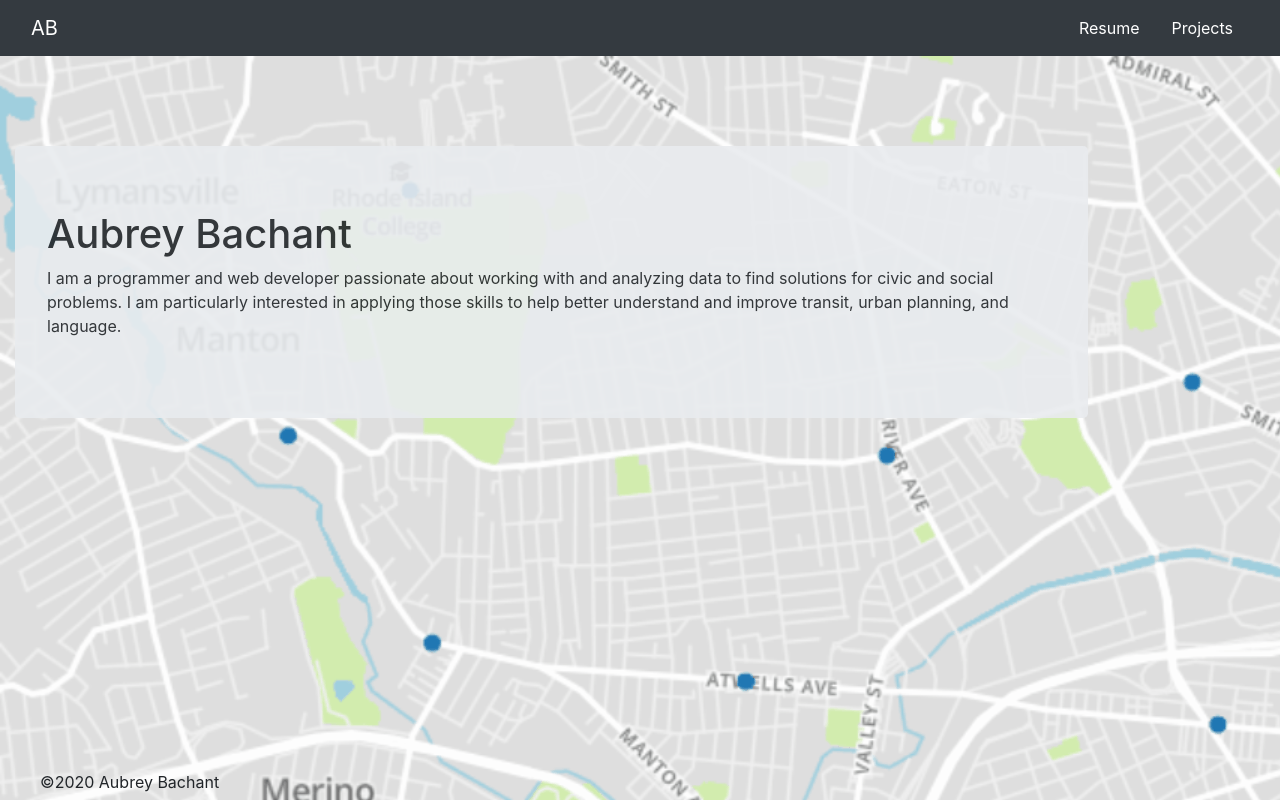
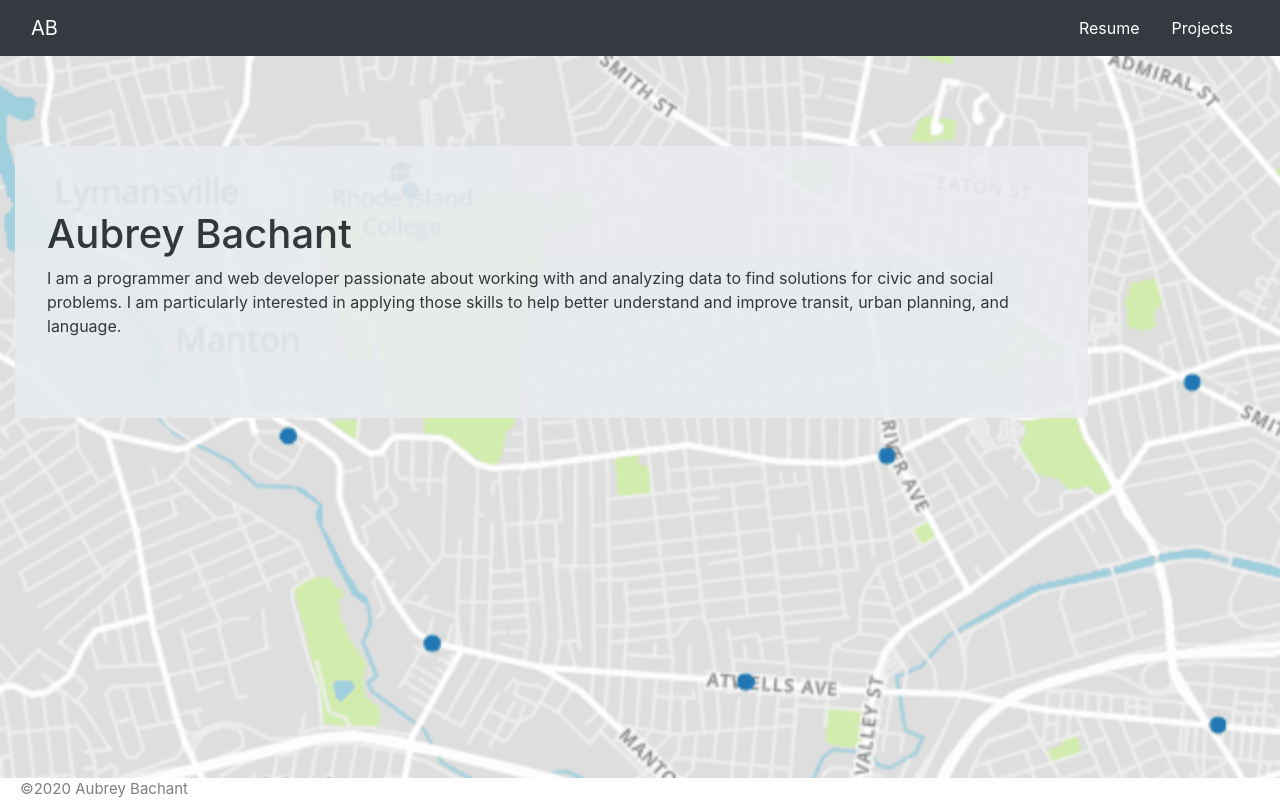
Before and after one commit to abachant/abachant.github.io, a React (Create React App) app: page / in a window 1280 px wide. Built offline with nearby package versions, Linux system fonts and the light colour scheme.

Commit message:
Fix size and position of <Footer />

```diff
--- a/src/components/layout/footer.js
+++ b/src/components/layout/footer.js
@@ -7,7 +7,7 @@ function getDate() {
 
 function Footer() {
   return(
-  <footer>©{getDate()} Aubrey Bachant</footer>
+  <footer className="global-footer">©{getDate()} Aubrey Bachant</footer>
   )
 }
 
--- a/src/index.css
+++ b/src/index.css
@@ -20,13 +20,7 @@ code {
 }
 
 footer {
-  position: absolute;
-  padding-top: 10px;
-  padding-bottom: 10px;
-  padding-left: 40px;
-  height: 40px;
-  bottom: 0;
-  flex: none;
+  color: #7f7f7f;
 }
 
 html {
@@ -43,6 +37,13 @@ html {
   height: 100vh;
   display: flex;
   flex-direction: column;
+}
+
+.global-footer {
+  font-size: 15px;
+  padding-left: 20px;
+  bottom: 0;
+  flex: none;
 }
 
 .jumbotron {
```
